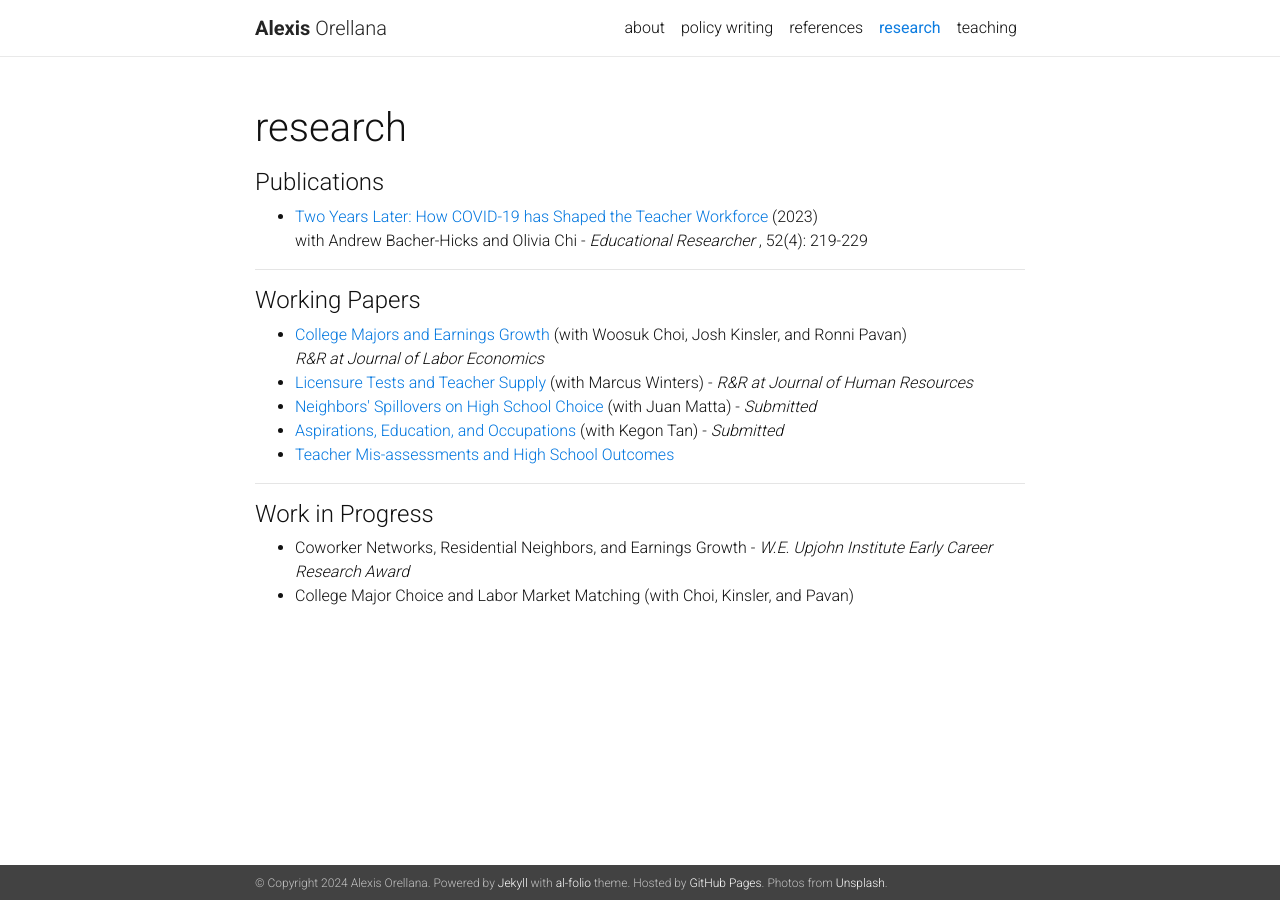
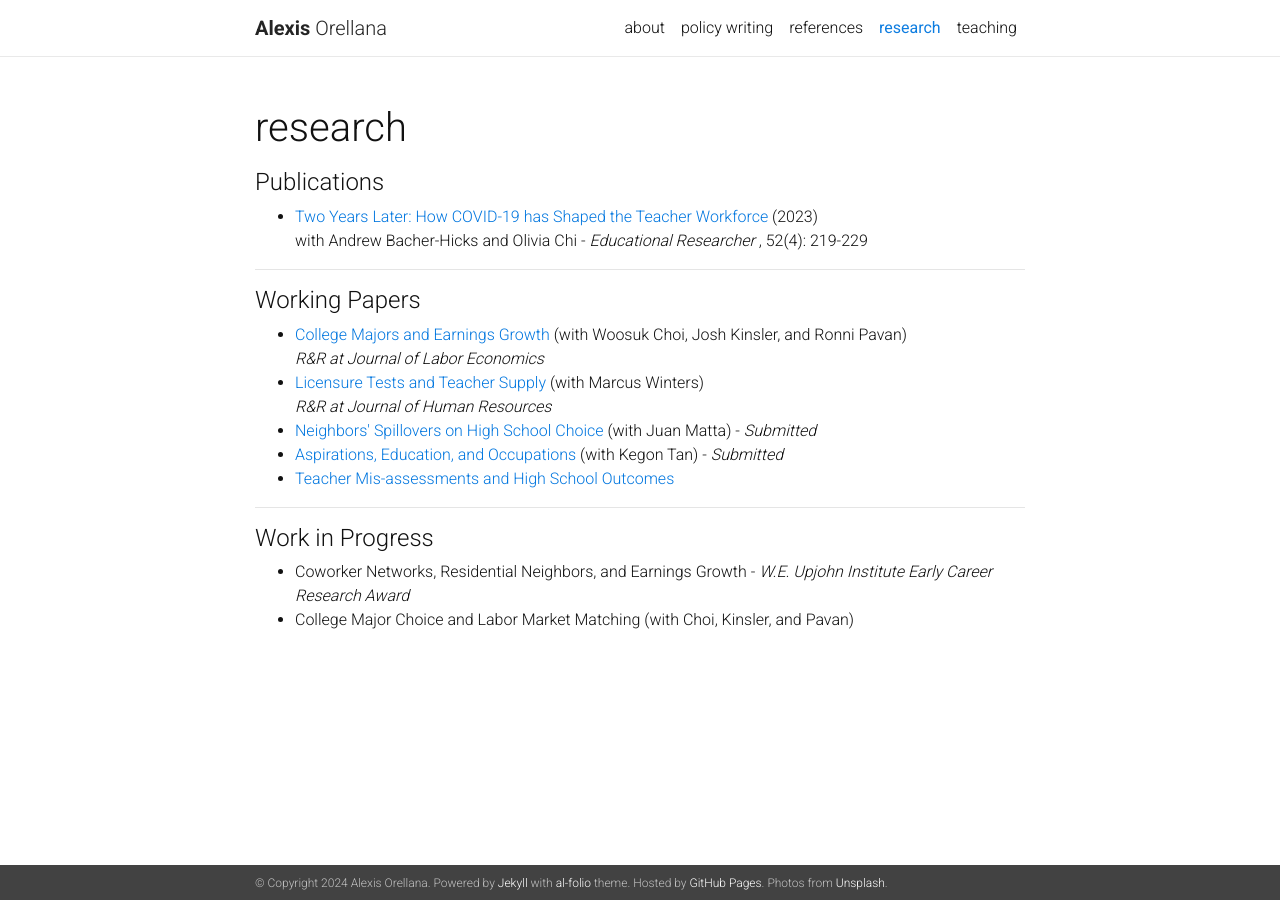
Before and after one commit to alexisorellana/alexisorellana.github.io, a Jekyll site: the page built from _pages/research.md, in a window 1280 px wide. Built offline with Jekyll 4.4.1, drawn with Linux system fonts in a browser that asks for light colours; nearby versions of some CDN libraries; a style sheet for code colours, icons or effects is not loaded.

Commit message:
update 07-22

```diff
--- a/_pages/research.md
+++ b/_pages/research.md
@@ -32,7 +32,9 @@ with Andrew Bacher-Hicks and Olivia Chi - <em> Educational Researcher </em>, 52(
 <em> 		R&R at Journal of Labor Economics </em> </li>
 
 
-<li> <a href="{{ site.baseurl }}/assets/pdf/Praxis_Manuscript_Revision.pdf" target="_blank">Licensure Tests and Teacher Supply</a> (with Marcus Winters) - <em> R&R at Journal of Human Resources </em> </li>
+<li> <a href="{{ site.baseurl }}/assets/pdf/Praxis_Manuscript_Revision.pdf" target="_blank">Licensure Tests and Teacher Supply</a> (with Marcus Winters)
+<br>
+<em> R&R at Journal of Human Resources </em> </li>
 
 
 <li> <a href="{{ site.baseurl }}/assets/pdf/neighbors_SAE.pdf" target="_blank">Neighbors' Spillovers on High School Choice</a> (with Juan Matta) - <em> Submitted </em> </li>
```
Also changed, not shown: _pages/about.md (+2 -2 lines).
